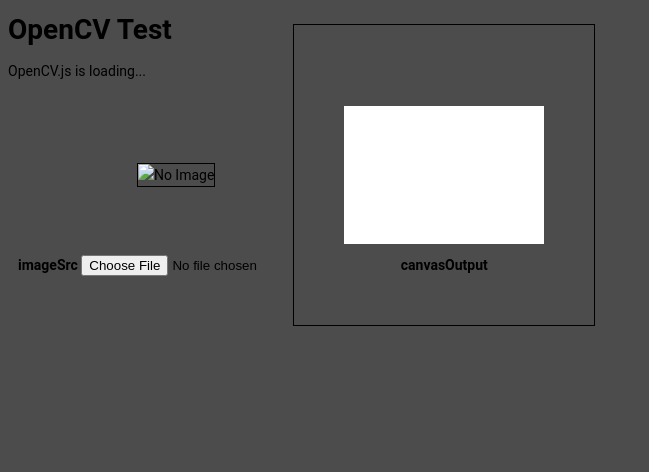
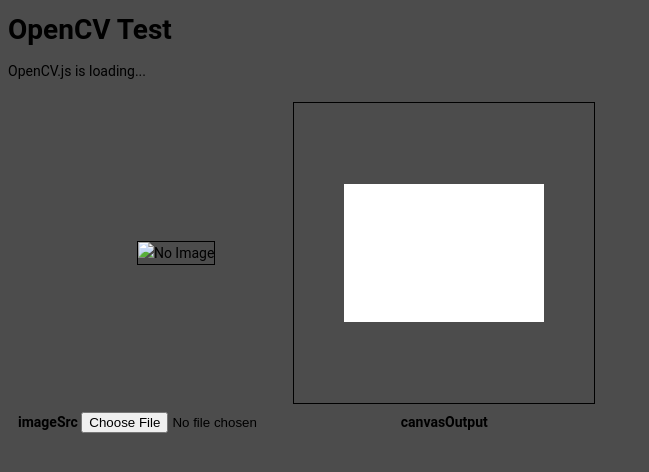
Before and after one commit to pfkenny/pfkenny.github.io, a Jekyll site: the page opencv.html, which Jekyll copies as it is, in a window 1280 px wide. Shown: the top 472 px of the page, without its empty margins (0-649 px from the left). Built offline with Jekyll 4.4.1, drawn with Linux system fonts in a browser that asks for light colours; a script that is not in the unit is left out.

Commit message:
Update opencv.html

```diff
--- a/opencv.html
+++ b/opencv.html
@@ -14,7 +14,7 @@
 </div>
 <div>
     <table cellpadding="0" cellspacing="0" width="0" border="0">
-    <tr>
+    <tr height="305px">
         <td>
             <img id="imageSrc" alt="No Image" class="small" />
         </td>
```
